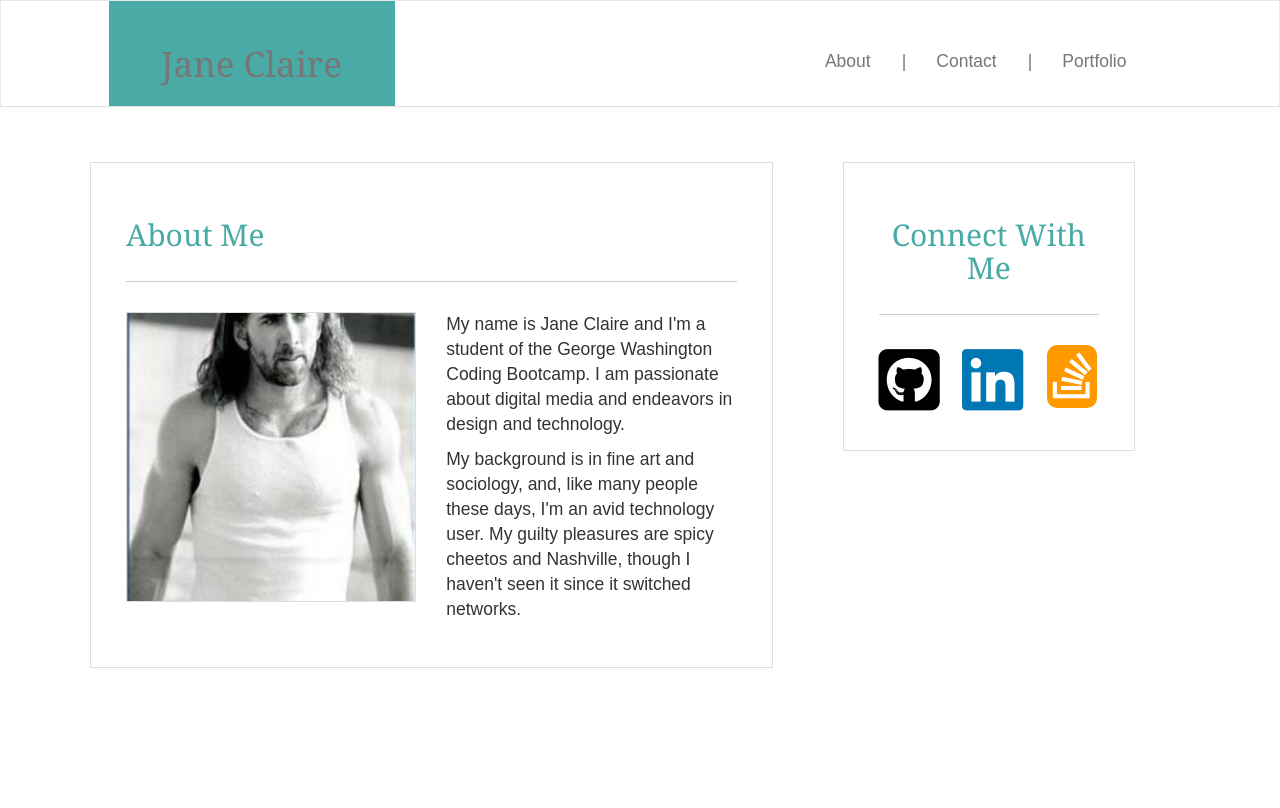
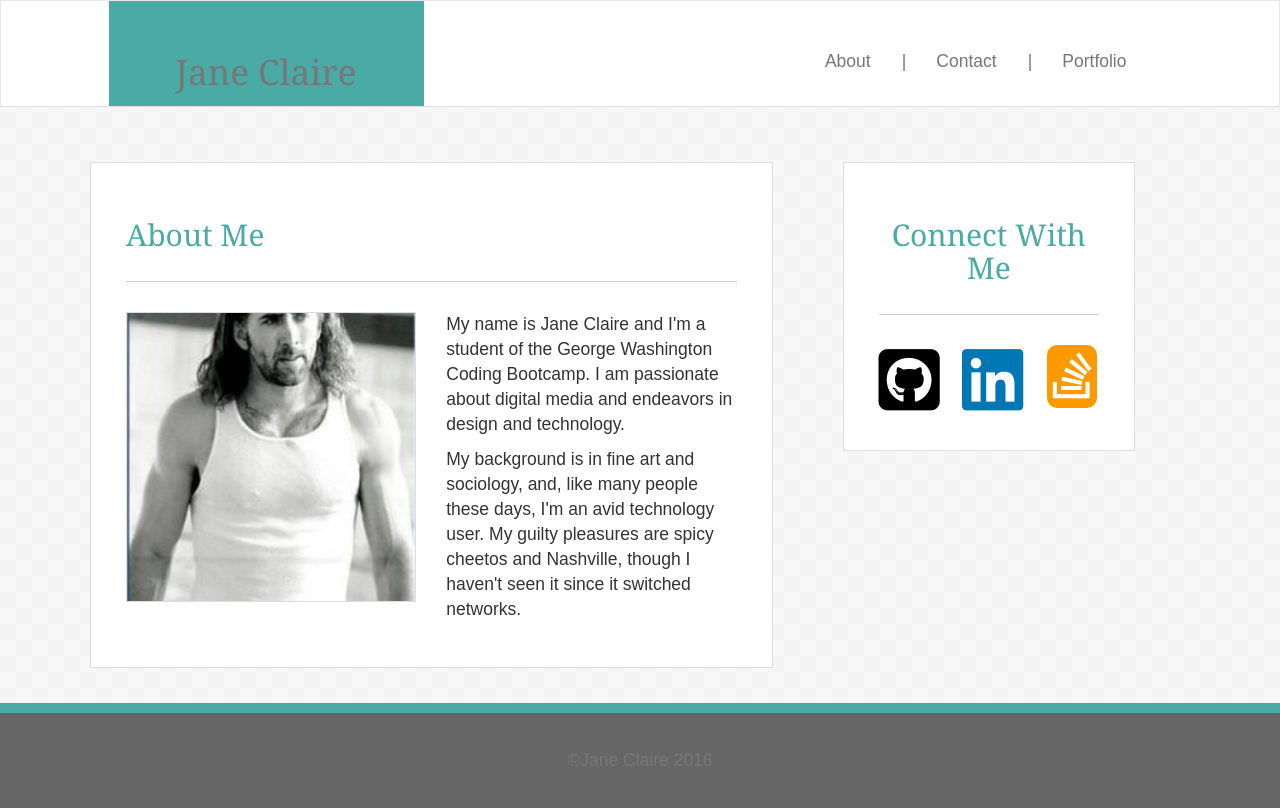
Before and after one commit to pixiephreak/GWCB_bootstrap-portfolio, a PHP site: page / in a window 1280 px wide. Before the commit the page ends 668 px from the top, so only its background shows below. Run offline with PHP 8.4, Linux system fonts and the light colour scheme; some libraries are stand-ins or nearby versions.

Commit message:
add sticky footer. add mq to nav. change bc on body-content

```diff
--- a/assets/css/style.css
+++ b/assets/css/style.css
@@ -23,17 +23,18 @@ h1, h2 {font-family: 'Georgia', Times, Times New Roman, serif;}
 
 .container-fluid {
 	padding: 0;
-	background-color: #fff;
+	background-image: url("../images/ps_neutral/ps_neutral_@2X.png");
 	border: none;
 }
 
-.header {
-
+.navbar-collapse {
+	background-color: #fff;
 }
 
 .navbar {
 	border-radius: 0;
 	border-bottom: .1em solid #ddd;
+	background-color: #fff;
 }
 
 .navbar-brand{
@@ -41,7 +42,10 @@ h1, h2 {font-family: 'Georgia', Times, Times New Roman, serif;}
 	background-color: #4aaaa5;
 	font-size: 2em;
 	font-family: 'Georgia', Times, Times New Roman, serif;
-	color: #fff;
+	margin-left: 0;
+	line-height: 1em;
+	width: 9em;
+	text-align: center;
 }
 
 .navbar-nav {
@@ -58,6 +62,7 @@ h1, h2 {font-family: 'Georgia', Times, Times New Roman, serif;}
 
 .navbar-toggle {
 	margin: 1.5em;
+	background-color: #ccc;
 }
 
 #pipe{
@@ -68,6 +73,7 @@ h1, h2 {font-family: 'Georgia', Times, Times New Roman, serif;}
 	border: .1em solid #ddd;
 	padding: 2em;
 	margin: 2em;
+	background-color: #fff;
 }
 
 .body-content h2 {
@@ -86,6 +92,19 @@ h1, h2 {font-family: 'Georgia', Times, Times New Roman, serif;}
 .body-content p {
 	/*top right bottom left*/
 
+}
+
+#footer {
+	background-color: #666;
+	color: #ccc;
+	border-top: 10px solid  #4aaaa5;
+	padding: 0;
+	margin: 0;
+	width: 100%;
+}
+
+#footer p {
+	margin: 2em;
 }
 
 #github {
@@ -108,3 +127,13 @@ h1, h2 {font-family: 'Georgia', Times, Times New Roman, serif;}
 	padding: .1em;
 	border-radius: 10px;
 }
+
+@media (max-width: 768px) {
+	.navbar-header {
+		padding: 0;
+		background-color: #4aaaa5;
+	}
+	.navbar-toggle {
+		margin-right: 3em;
+	}
+}
--- a/index.html
+++ b/index.html
@@ -28,7 +28,7 @@
 
         <!-- header containter -->
         <nav class="navbar navbar-default">
-          <div class="container-fluid">
+          <div class="container-fluid" id="nav">
             <!-- Brand and toggle get grouped for better mobile display -->
             <div class="navbar-header">
               <button type="button" class="navbar-toggle collapsed" data-toggle="collapse" data-target="#bs-example-navbar-collapse-1" aria-expanded="false">
@@ -37,7 +37,7 @@
                 <span class="icon-bar"></span>
                 <span class="icon-bar"></span>
               </button>
-              <a class="navbar-brand" href="#">Jane Claire</a>
+              <a class="navbar-brand col-xs-12" href="#">Jane Claire</a>
             </div>
 
             <!-- Collect the nav links, forms, and other content for toggling -->
@@ -84,6 +84,11 @@
 
     </div>
 
+    <footer class="footer">
+        <div class="container" id="footer">
+          <p class="text-muted text-center">&#169;Jane Claire 2016</p>
+        </div>
+      </footer>
     <!-- TO-DO: add containter/row/col divs for content and social -->
     <!-- TO-DO: add footer containter -->
 
```
